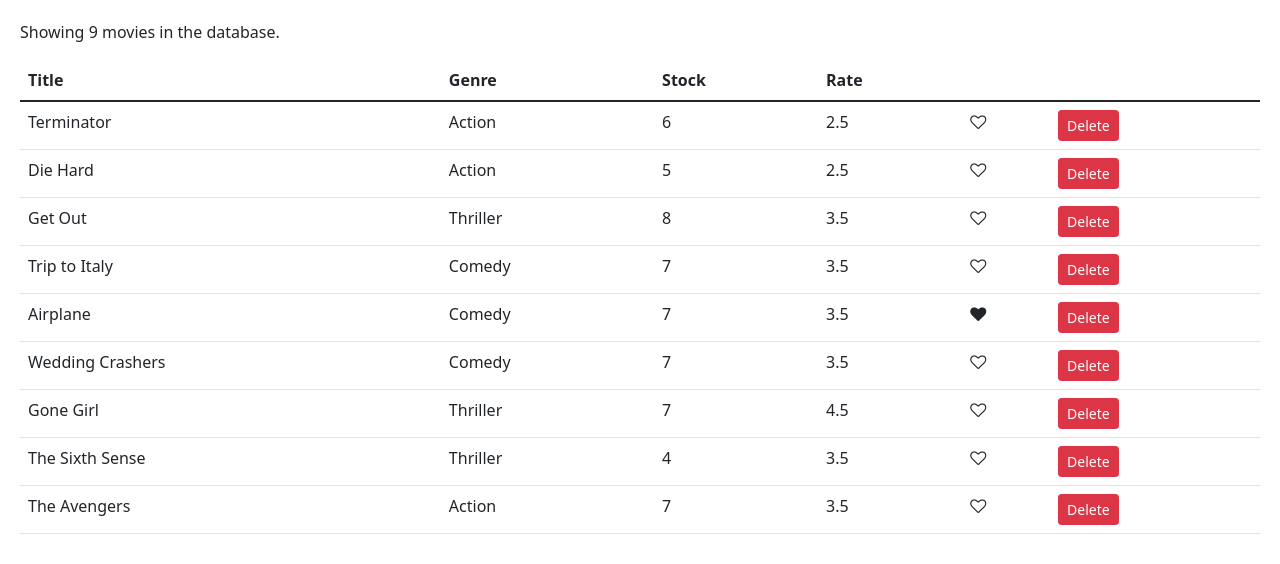
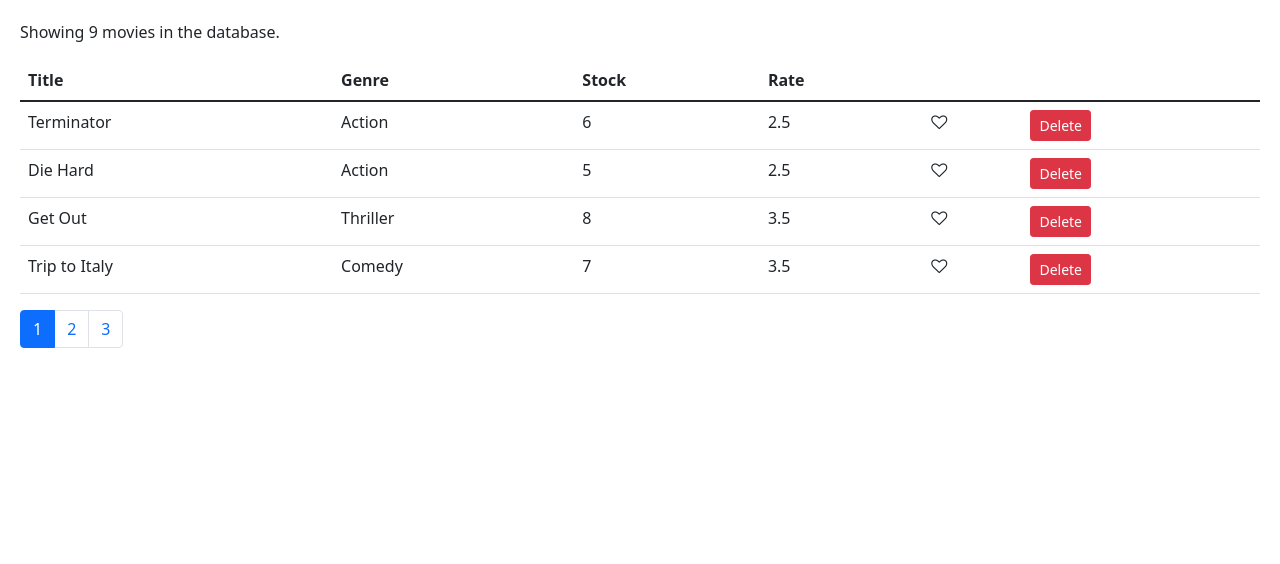
Before and after one commit to ttquyen/practice-reactjs-with-online-course, a React (Create React App) app: page / in a window 1280 px wide. Shown: the top 564 px of the page. Built offline with nearby package versions, Linux system fonts and the light colour scheme.

Commit message:
Add Pagination and type checking with PropTypes

```diff
--- a/package.json
+++ b/package.json
@@ -8,6 +8,8 @@
     "@testing-library/user-event": "^13.5.0",
     "bootstrap": "^5.1.3",
     "font-awesome": "^4.7.0",
+    "lodash": "^4.17.10",
+    "prop-types": "^15.6.2",
     "react": "^17.0.2",
     "react-dom": "^17.0.2",
     "react-scripts": "5.0.0",
--- /dev/null
+++ b/src/components/common/pagination.jsx
@@ -0,0 +1,36 @@
+import React, { Component } from "react";
+import PropTypes from "prop-types";
+import _ from "lodash";
+const Pagination = (props) => {
+  //[1, 2, 3].map()
+  const { itemsCount, pageSize, currentPage, onPageChange } = props;
+  console.log(currentPage);
+
+  const pagesCount = Math.ceil(itemsCount / pageSize);
+  if (pagesCount === 1) return null;
+  const pages = _.range(1, pagesCount + 1);
+  return (
+    <nav>
+      <ul className="pagination">
+        {pages.map((page) => (
+          <li
+            key={page}
+            className={page === currentPage ? "page-item active" : "page-item"}
+          >
+            <a className="page-link" onClick={() => onPageChange(page)}>
+              {page}
+            </a>
+          </li>
+        ))}
+      </ul>
+    </nav>
+  );
+};
+Pagination.propTypes = {
+  //Type cheking with PropTypes
+  itemsCount: PropTypes.number.isRequired,
+  pageSize: PropTypes.number.isRequired,
+  currentPage: PropTypes.number.isRequired,
+  onPageChange: PropTypes.func.isRequired,
+};
+export default Pagination;
--- a/src/components/movieTable.jsx
+++ b/src/components/movieTable.jsx
@@ -1,12 +1,16 @@
 import React, { Component } from "react";
 import { getMovies } from "../services/fakeMovieService";
+import { paginate } from "../utils/paginate";
 import Like from "./common/like";
+import Pagination from "./common/pagination";
 class MovieTable extends Component {
   state = {
     movies: getMovies(),
+    currentPage: 1,
+    pageSize: 4,
   };
   handleDelete = (movie) => {
-    const movies = this.state.movies.filter((m) => m._id !== movie._id);
+    const movies = movies.filter((m) => m._id !== movie._id);
     this.setState({ movies });
   };
   handleLike = (movie) => {
@@ -17,10 +21,17 @@
     this.setState({ movies });
     console.log("Liked", movie);
   };
+  handlePageChange = (page) => {
+    this.setState({ currentPage: page });
+  };
   render() {
     const { length: count } = this.state.movies;
+    const { pageSize, currentPage, movies: allMovies } = this.state;
+
     if (this.state.movies.length === 0)
       return <p>There are no movies in the database.</p>;
+
+    const movies = paginate(allMovies, currentPage, pageSize);
     return (
       <React.Fragment>
         <p>Showing {count} movies in the database.</p>
@@ -35,7 +46,7 @@
             </tr>
           </thead>
           <tbody>
-            {this.state.movies.map((movie) => (
+            {movies.map((movie) => (
               <tr key={movie._id}>
                 <td>{movie.title}</td>
                 <td>{movie.genre.name}</td>
@@ -59,6 +70,12 @@
             ))}
           </tbody>
         </table>
+        <Pagination
+          itemsCount={count}
+          pageSize={pageSize}
+          currentPage={currentPage}
+          onPageChange={this.handlePageChange}
+        />
       </React.Fragment>
     );
   }
--- /dev/null
+++ b/src/utils/paginate.js
@@ -0,0 +1,6 @@
+import _ from "lodash";
+
+export function paginate(items, pageNumber, pageSize) {
+  const startIndex = (pageNumber - 1) * pageSize;
+  return _(items).slice(startIndex).take(pageSize).value();
+}
```
Also changed, not shown: 1 other file (tests, documents, lock files or other folders).
